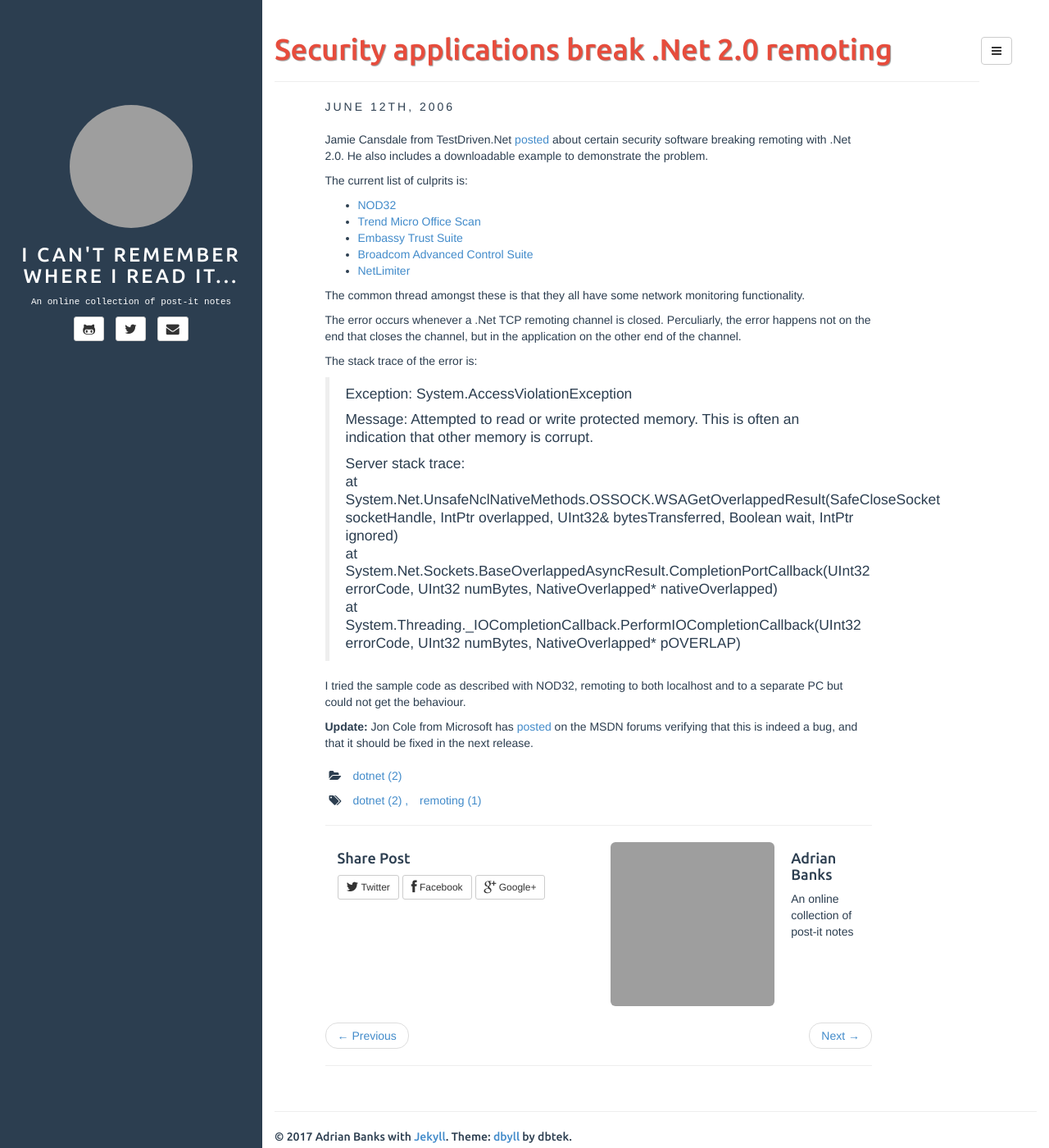
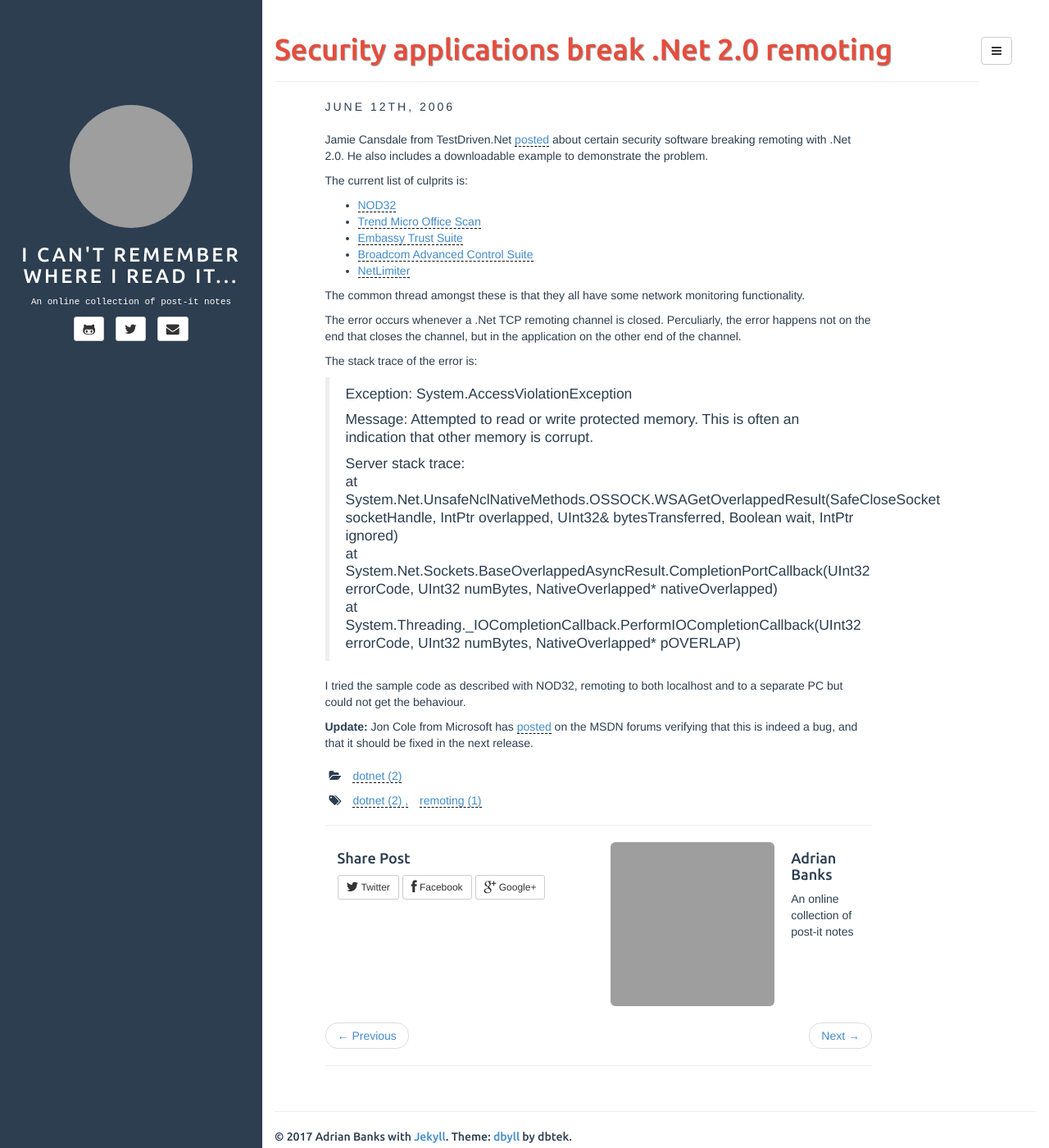
Before and after one commit to adrianbanks/adrianbanks.github.io, a Jekyll site: the page built from _posts/2006-06-12-security-applications-break-dotnet-remoting.md, in a window 1280 px wide and 1400 px high. Shown: the whole window at 82% size. Built offline with Jekyll 4.4.1, drawn with Linux system fonts in a browser that asks for light colours; grey boxes are pictures that could not be loaded.

Commit message:
Style links to be more visible

```diff
--- a/assets/css/style.css
+++ b/assets/css/style.css
@@ -139,6 +139,15 @@ article.home h4 a:hover {
 	color: #e74c3c;
 }
 
+article div a {
+    border-bottom: 1px dashed #000000;
+}
+
+article div a:hover {
+	border: 0;
+    background-color: #e6e6e6;
+}
+
 .author .author-image {
   float: left;
   margin-right: 20px;
```
